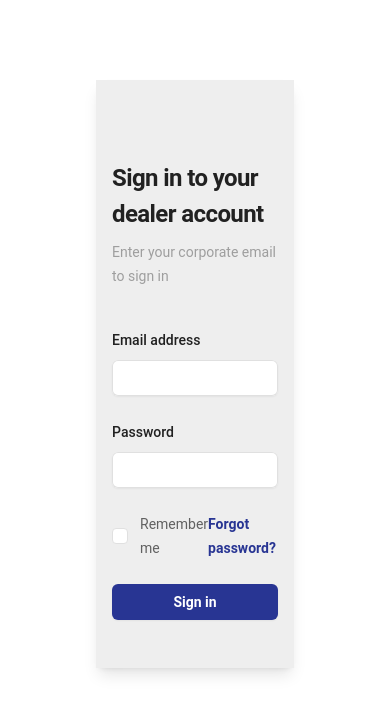
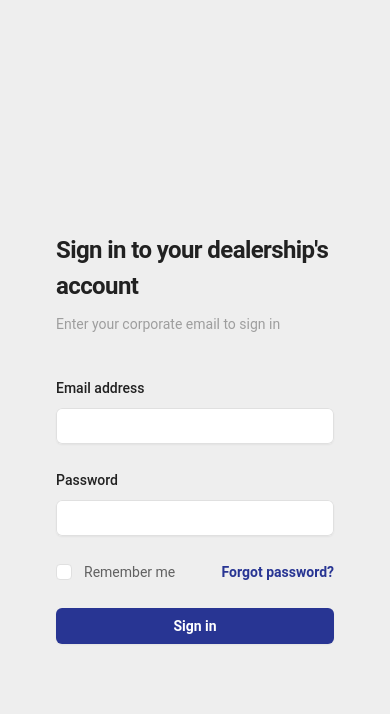
Before and after one commit to andersonasprilla/DealerServiceXpert-V2, a React (Vite) app in the folder client/: page / in a window 390 px wide. Shown: the top 714 px of the page. Built offline with nearby package versions, Linux system fonts and the light colour scheme.

Commit message:
hover button color changed to gray

```diff
--- a/client/src/components/Button/Button.jsx
+++ b/client/src/components/Button/Button.jsx
@@ -2,7 +2,7 @@ const Button = ({ onClick, children }) => {
   return (
     <button
       type="button"
-      className="block rounded-md bg-indigo-800 px-3 py-2 text-center text-sm font-semibold text-white shadow-sm hover:bg-gray-500 focus-visible:outline focus-visible:outline-2 focus-visible:outline-offset-2 focus-visible:outline-blue-600"
+      className="block rounded-md bg-indigo-800 px-3 py-2 text-center text-sm font-semibold text-white shadow-sm hover:bg-gray-900 focus-visible:outline focus-visible:outline-2 focus-visible:outline-offset-2 focus-visible:outline-blue-600"
       onClick={onClick}
     >
       {children}
--- a/client/src/components/Navbar/Navbar.jsx
+++ b/client/src/components/Navbar/Navbar.jsx
@@ -49,7 +49,7 @@ const Navbar = () => {
                 <span className="sr-only">Open user menu</span>
                 <img
                   className="h-8 w-8 rounded-full bg-gray-50"
-                  src="https://images.unsplash.com/photo-1472099645785-5658abf4ff4e?ixlib=rb-1.2.1&ixid=eyJhcHBfaWQiOjEyMDd9&auto=format&fit=facearea&facepad=2&w=256&h=256&q=80"
+                  src="https://www.svgrepo.com/show/230800/customer-service.svg"
                   alt=""
                 />
                 <span className="hidden lg:flex lg:items-center">
--- a/client/src/pages/Home.jsx
+++ b/client/src/pages/Home.jsx
@@ -33,12 +33,12 @@ export default function Home(props) {
   };
 
   return (
-    <div className="mt-20 mb-20 mx-24 bg-gray-200 flex min-h-full flex-1 shadow-lg">
-      <div className="flex flex-1 flex-col justify-center px-4 py-12 sm:px-6 lg:flex-none lg:px-20 xl:px-24">
+    <div className="p-10 bg-gray-200 flex shadow-lg h-dvh " >
+      <div className="flex  flex-col justify-center px-4 py-12 sm:px-6 lg:flex-none lg:px-20 xl:px-24">
         <div className="mx-auto w-full max-w-sm lg:w-96">
           <div>
             <h2 className="mt-8 text-2xl font-bold leading-9 tracking-tight text-gray-900">
-              Sign in to your dealer account
+              Sign in to your dealership's account
             </h2>
             <p className="mt-2 text-sm leading-6 text-gray-500">
               Enter your corporate email to sign in
```
Also changed, not shown: client/src/components/InfoBar/InfoBar.jsx (line endings or trailing spaces).
